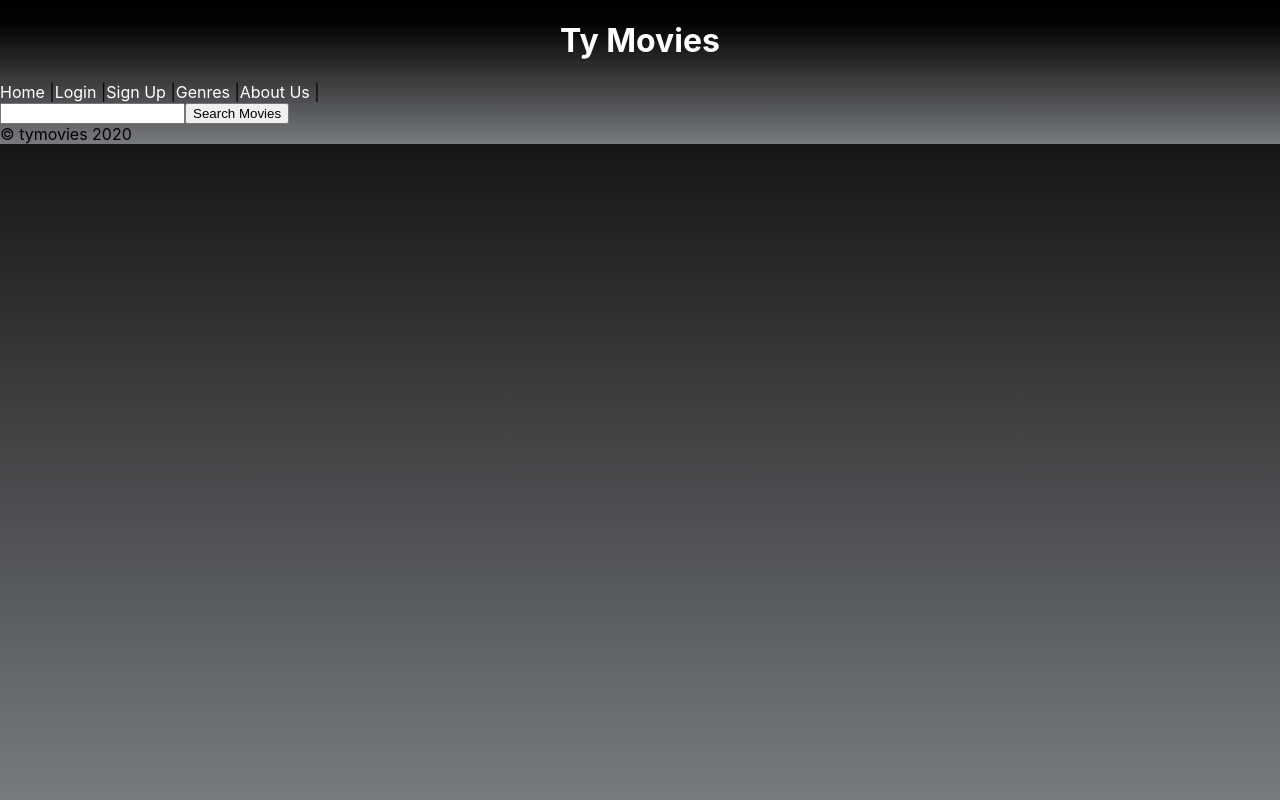
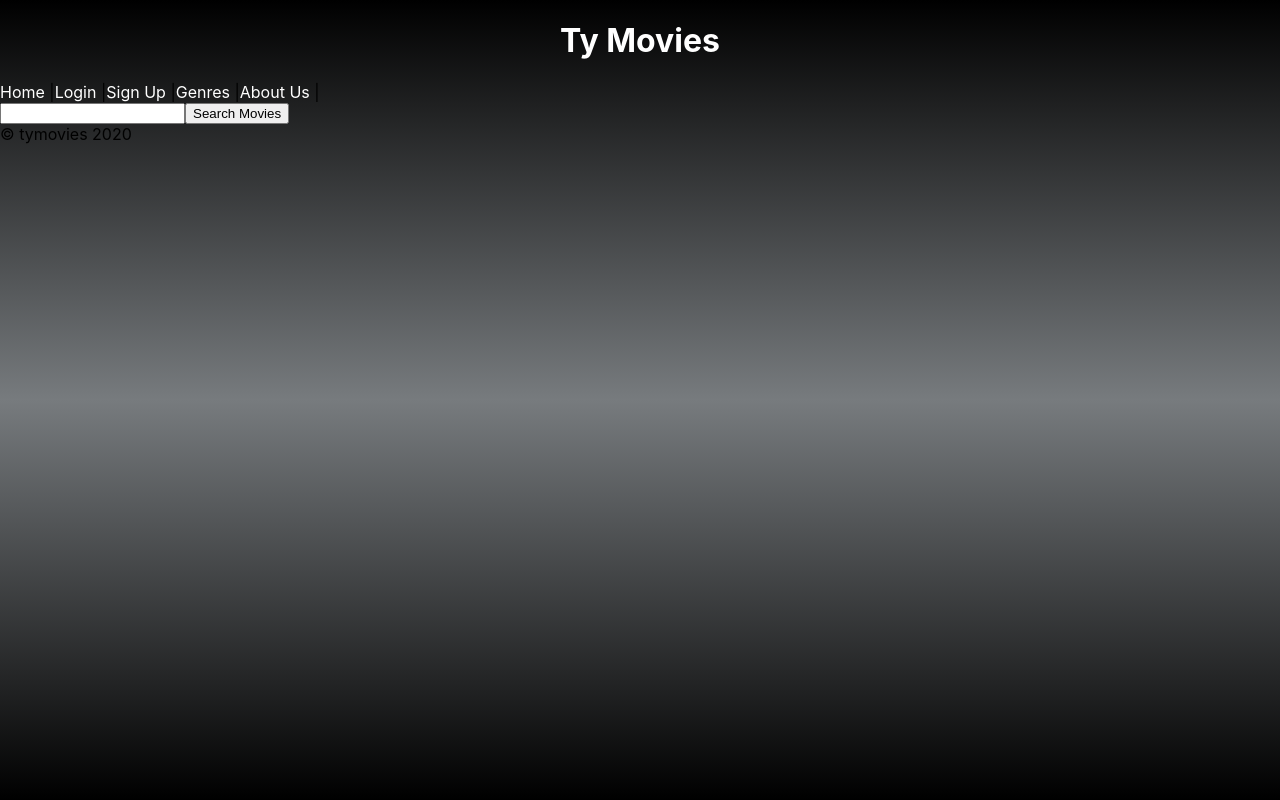
Before and after one commit to yanni00/tymovies-frontend, a React (Create React App) app: page /genres in a window 1280 px wide. Built offline with nearby package versions, Linux system fonts and the light colour scheme.

Commit message:
updating heroku files

```diff
--- a/src/components/Home/Home.module.css
+++ b/src/components/Home/Home.module.css
@@ -1,5 +1,5 @@
-body {
-  background-image: linear-gradient(-180deg, #000000, #777B7E);
+html {
+  background-image: linear-gradient(-180deg, #000000, #777B7E, #000000);
   -webkit-background-size: cover;
    -moz-background-size: cover;
    -o-background-size: cover;
@@ -21,3 +21,8 @@ html {
   text-align: center;
   text-decoration: none;
 }
+
+a, a:active, a:hover{
+  color: #ffbe00;
+  text-decoration: none;
+}
```
